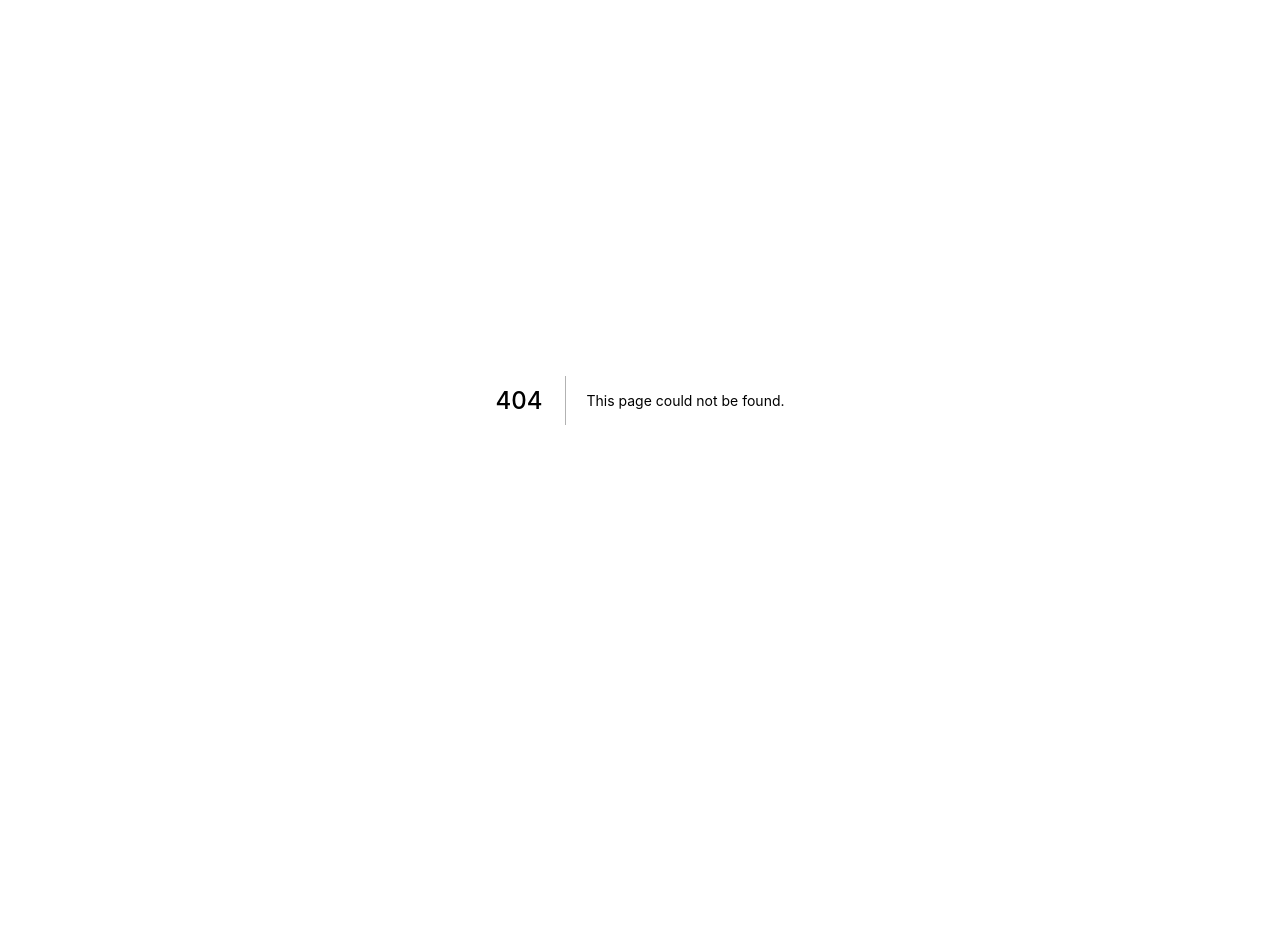
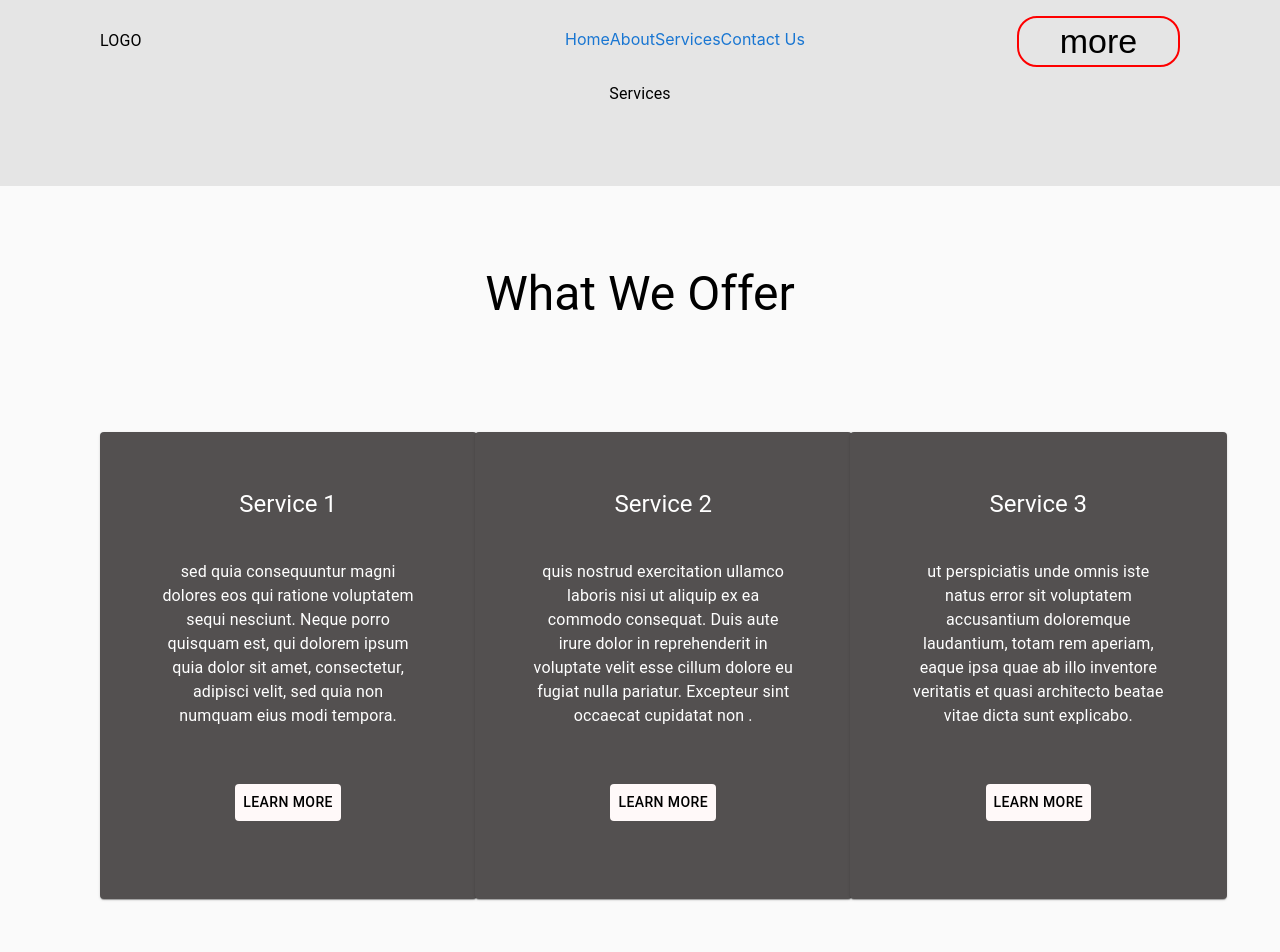
Before and after one commit to JTR03/demoSite, a Next.js app in the folder demosite/: page /services in a window 1280 px wide. Before the commit this address had no page. Shown: the top 952 px of the page. Before the commit the page ends 800 px from the top, so only its background shows below. Built offline with nearby package versions, Linux system fonts and the light colour scheme.

Commit message:
all pages added

```diff
--- a/demosite/components/Mid.js
+++ b/demosite/components/Mid.js
@@ -59,7 +59,7 @@ function Mid() {
                     })}
                     </Grid>
                     <Grid container justifyContent='center'>
-                        <Button sx={{marginTop:10,marginBottom:10,fontSize:25,background:'#fe0000',color:'#000'} }>
+                        <Button href='/services' sx={{marginTop:10,marginBottom:10,fontSize:25,background:'#fe0000',color:'#000'} }>
                         All Services
                     </Button>
 
--- /dev/null
+++ b/demosite/components/Offers.js
@@ -0,0 +1,98 @@
+import { Typography } from '@mui/material'
+import React from 'react'
+import styles from '../styles/Home.module.css'
+import Container from '@mui/material/Container'
+import Grid from '@mui/material/Grid'
+import Card from '@mui/material/Card'
+import CardContent from '@mui/material/CardContent'
+import CardActions from '@mui/material/CardActions'
+import Button from '@mui/material/Button'
+
+
+const services = [
+    {
+        title: "Service 1",
+        text:` sed quia consequuntur magni dolores eos qui ratione voluptatem sequi nesciunt.
+        Neque porro quisquam est, qui dolorem ipsum quia dolor sit amet, consectetur,
+         adipisci velit, sed quia non numquam eius modi tempora.`
+    },
+    {
+        title: "Service 2",
+        text:` quis nostrud exercitation ullamco laboris nisi ut aliquip ex ea commodo
+        consequat. Duis aute irure dolor in reprehenderit in voluptate velit esse cillum dolore eu fugiat
+         nulla pariatur. Excepteur sint occaecat cupidatat non .`
+    },
+    {
+        title: "Service 3",
+        text:`  ut perspiciatis unde omnis iste natus error sit voluptatem accusantium doloremque
+         laudantium, totam rem aperiam, eaque ipsa quae ab illo
+          inventore veritatis et quasi architecto beatae vitae dicta sunt explicabo.`
+    },
+    {
+    title: "Service 4",
+        text:` sed quia consequuntur magni dolores eos qui ratione voluptatem sequi nesciunt.
+        Neque porro quisquam est, qui dolorem ipsum quia dolor sit amet, consectetur,
+         adipisci velit, sed quia non numquam eius modi tempora.`
+    },
+    {
+        title: "Service 5",
+        text:` quis nostrud exercitation ullamco laboris nisi ut aliquip ex ea commodo
+        consequat. Duis aute irure dolor in reprehenderit in voluptate velit esse cillum dolore eu fugiat
+         nulla pariatur. Excepteur sint occaecat cupidatat non .`
+    },
+    {
+        title: "Service 6",
+        text:`  ut perspiciatis unde omnis iste natus error sit voluptatem accusantium doloremque
+         laudantium, totam rem aperiam, eaque ipsa quae ab illo
+          inventore veritatis et quasi architecto beatae vitae dicta sunt explicabo.`
+    },
+]
+
+function offers() {
+    return (
+        <div className={styles.mid}>
+             <Typography variant='h3' align='center' sx={{marginTop:10,paddingTop:10}}>
+               What We Offer
+                </Typography>
+
+                <Container maxWidth={false}  >
+
+
+<Grid container spacing={12.125} direction='row' justifyContent='center' sx={{paddingLeft:9.45,paddingRight:16}} >
+    {services.map((items)=>{
+        return(
+
+            <Grid item xs={4}>
+        <Card sx={{background:'#535050',color:'#fff'}} className={styles.rndcard}>
+            <CardContent>
+                <Typography align='center' variant='h5' sx={{paddingTop:5,paddingBottom:5}}>
+                    {items.title}
+                </Typography>
+                <Typography>
+                 {items.text}
+                </Typography>
+            </CardContent>
+            <CardActions sx={{justifyContent:'center',paddingBottom:4,paddingTop:5}}>
+                <Button  sx={{background:'#fff9f9',color:'#000'}}>
+                    Learn More
+                </Button>
+            </CardActions>
+        </Card>
+    </Grid>
+
+        )
+    })}
+    </Grid>
+    <Grid container justifyContent='center'>
+        <Button variant='outlined' sx={{marginTop:10,marginBottom:10,fontSize:25,borderColor:'#fe0000',color:'#fe0000'} }>
+        Get A Quote
+    </Button>
+
+    </Grid>
+
+</Container>
+        </div>
+    )
+}
+
+export default offers
--- a/demosite/components/Testimonial.js
+++ b/demosite/components/Testimonial.js
@@ -27,7 +27,7 @@ function Testimonial() {
     useEffect(() => {
         let slider = setInterval(()=>{
             setSlide(slide+1)
-        },5000)
+        },10000)
         return () => {
             clearInterval(slider)
         }
--- a/demosite/pages/contact.js
+++ b/demosite/pages/contact.js
@@ -2,7 +2,7 @@ import React from 'react'
 import Navbar from '../components/Navbar'
 import Footer from '../components/Footer'
 import styles from '../styles/Home.module.css'
-import { Typography } from '@mui/material'
+import Typography from '@mui/material/Typography'
 import Form from '../components/Form'
 
 function contacts() {
@@ -13,6 +13,7 @@ function contacts() {
                 Contact Us
             </Typography>
             <Form />
+            <iframe src="https://www.google.com/maps/embed?pb=!1m18!1m12!1m3!1d114584.90393027598!2d27.969984390440622!3d-26.171350486604428!2m3!1f0!2f0!3f0!3m2!1i1024!2i768!4f13.1!3m3!1m2!1s0x1e950c68f0406a51%3A0x238ac9d9b1d34041!2sJohannesburg!5e0!3m2!1sen!2sza!4v1641115777469!5m2!1sen!2sza" width="100%" height="450"  allowfullscreen="" loading="lazy"></iframe>
             <Footer />
         </div>
     )
--- a/demosite/pages/index.js
+++ b/demosite/pages/index.js
@@ -22,7 +22,10 @@ export default function Home() {
        Excepteur sint occaecat cupidatat non proident, sunt in culpa qui officia deserunt mollit anim id est laborum.
       </Typography>
       <button className={styles.btn2}>
-        About Us
+        <a href='/about'>
+           About Us
+        </a>
+
       </button>
       </div>
 
--- /dev/null
+++ b/demosite/pages/services.js
@@ -0,0 +1,21 @@
+import { Typography } from '@mui/material'
+import React from 'react'
+import Footer from '../components/Footer'
+import Navbar from '../components/Navbar'
+import Offers from '../components/Offers'
+import styles from '../styles/Home.module.css'
+
+function services() {
+    return (
+        <div className={styles.container}>
+            <Navbar />
+            <Typography align='center' className={styles.heading}>
+                Services
+            </Typography>
+            <Offers />
+            <Footer />
+        </div>
+    )
+}
+
+export default services
--- a/demosite/styles/Home.module.css
+++ b/demosite/styles/Home.module.css
@@ -41,7 +41,12 @@
  line-height: 40px;
  color: #000;
  border: 2px solid #fe0000;
-  /* left: 54px;  */
+ cursor: pointer;
+}
+
+.btn:hover{
+  background-color: #fe0000;
+  opacity: 0.7;
 }
 .title {
   margin-left: 100px;
@@ -69,8 +74,13 @@
   line-height: 35px;
   color: #000;
   border: none;
+  cursor: pointer;
 }
-
+.btn2:hover{
+  background-color: aliceblue;
+  transition:all 0.1s linear;
+  border: 1px solid black;
+}
 .img {
   margin-left: 100px;
   margin-top: 100px;
@@ -129,6 +139,17 @@
   margin: 170px 0;
 
 }
+
+.rndcard {
+  margin-top: 110px;
+  padding: 0 40px;
+  text-align: center;
+  text-decoration: none;
+  border-radius: 160px;
+  width: 377px;
+  height: 467px;
+}
+
 /* .main {
   min-height: 100vh;
   padding: 4rem 0;
--- a/demosite/styles/globals.css
+++ b/demosite/styles/globals.css
@@ -18,17 +18,18 @@ article {
   position: absolute;
   width: 100%;
   height: 100%;
+  opacity: 0;
   transition: all 0.3s linear;
 }
 
 article.activeSlide {
   opacity: 1;
-  transform: translate(0);
+  transform: translateX(0);
 }
 
 article.nextSlide {
-  transform: translate(100%);
+  transform: translateX(100%);
 }
 article.lastSlide {
-  transform: translate(-100%);
+  transform: translateX(-100%);
 }
```
